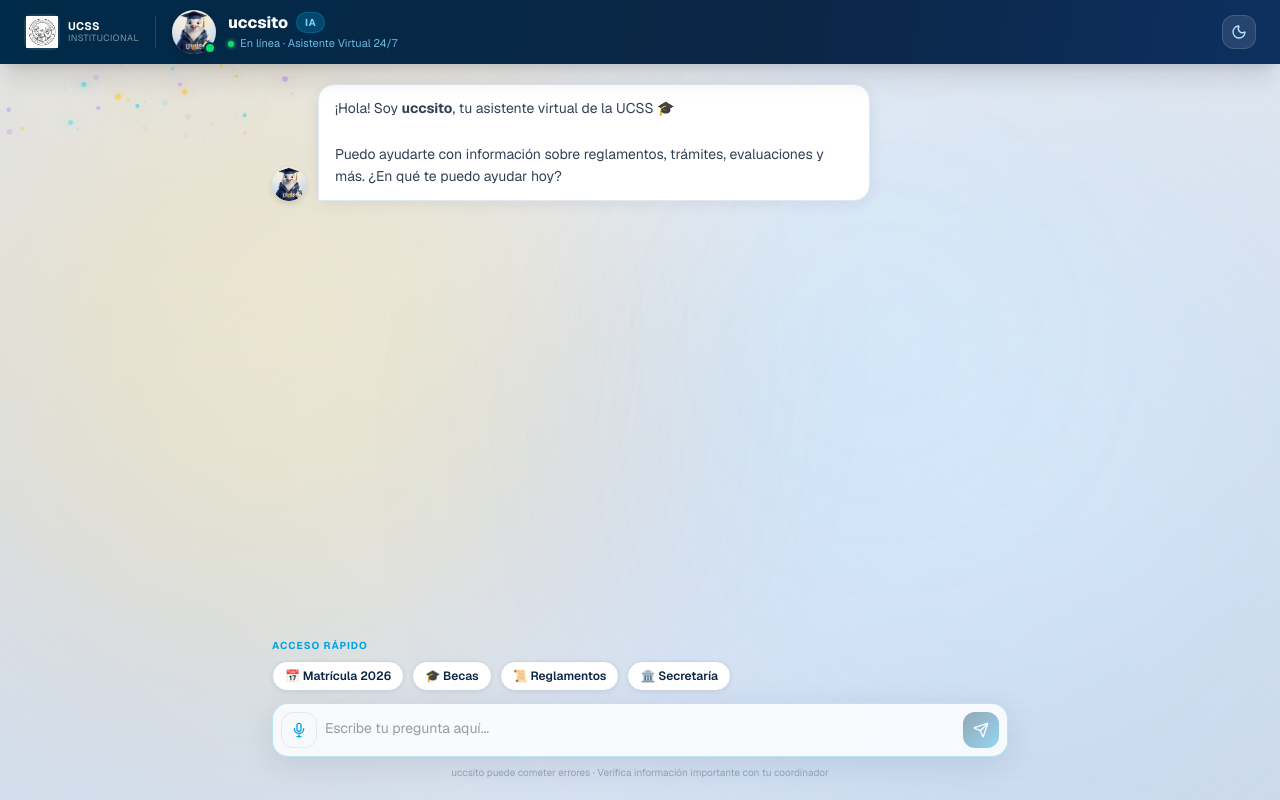
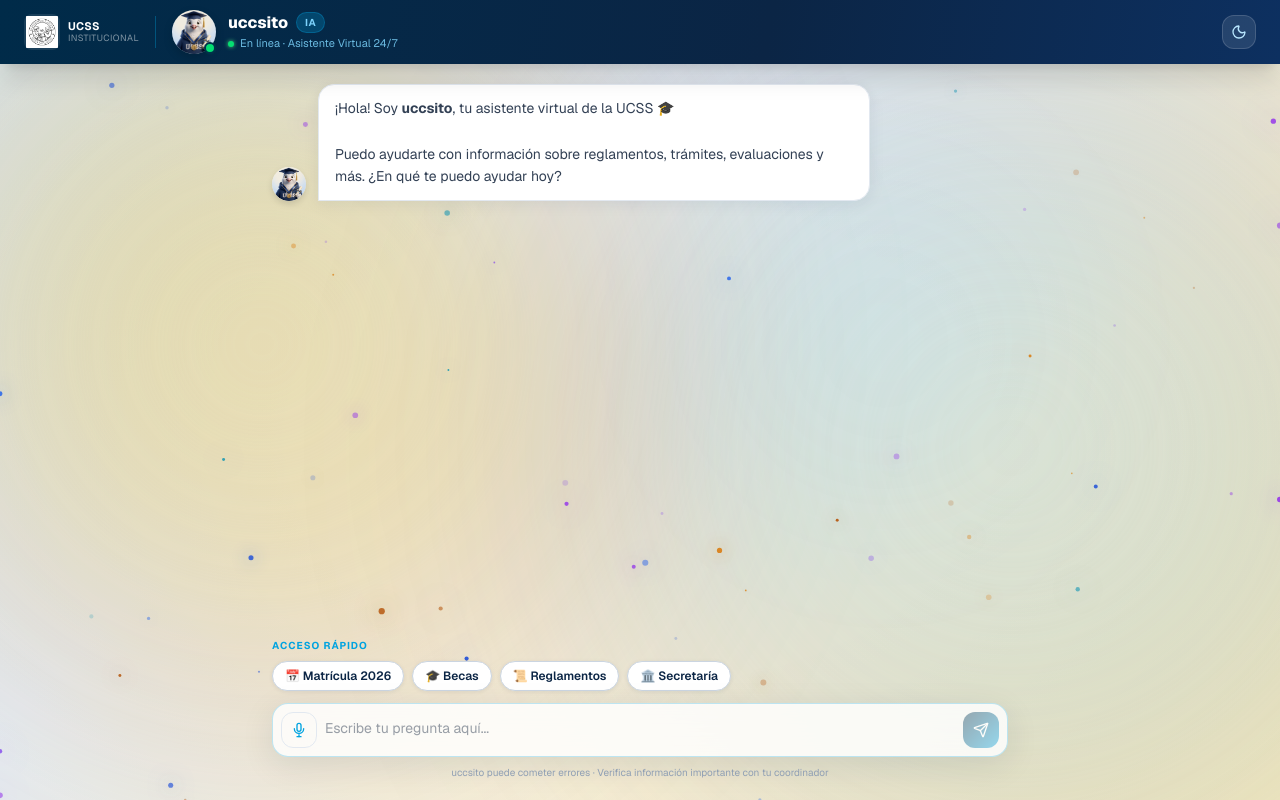
Before and after one commit to Lopezete2026100363/uccsito, a Next.js app: page /chat in a window 1280 px wide. Built offline with nearby package versions, Linux system fonts and the light colour scheme.

Commit message:
Corregida distribucion de particulas y visibilidad en modo claro

```diff
--- a/app/(student)/chat/page.tsx
+++ b/app/(student)/chat/page.tsx
@@ -93,11 +93,11 @@
 function CosmicBackdrop({ dark }: { dark: boolean }) {
   return (
     <div className="fixed inset-0 overflow-hidden pointer-events-none" style={{ zIndex: 0 }}>
-      {/* Base profunda azul-noche */}
+      {/* Base profunda azul-noche / pastel rico según el modo */}
       <div className="absolute inset-0" style={{
         background: dark
           ? 'radial-gradient(ellipse 140% 100% at 50% -10%, #101c3f 0%, #0B132B 40%, #080C1A 100%)'
-          : 'linear-gradient(180deg,#eef4fb 0%,#e3edf9 50%,#d9e6f7 100%)',
+          : 'linear-gradient(135deg,#E0F2FE 0%,#EAF3FE 35%,#FDF3D6 70%,#FEF3C7 100%)',
         transition: 'background .6s',
       }} />
 
@@ -107,9 +107,9 @@
         width: '85vmax', height: '85vmax',
         background: 'radial-gradient(circle, rgba(255,221,150,.75) 0%, rgba(251,191,36,.38) 24%, rgba(217,119,6,.16) 44%, rgba(217,119,6,0) 68%)',
         filter: 'blur(90px)',
-        opacity: dark ? 1 : 0.5,
+        opacity: dark ? 1 : 0.9,
         transition: 'opacity .6s',
-        mixBlendMode: dark ? 'screen' : 'normal',
+        mixBlendMode: dark ? 'screen' : 'multiply',
       }} />
 
       {/* Resplandor lunar — nebulosa fría difuminada, lado derecho */}
@@ -118,9 +118,9 @@
         width: '90vmax', height: '90vmax',
         background: 'radial-gradient(circle, rgba(196,224,255,.6) 0%, rgba(103,181,255,.3) 26%, rgba(56,90,150,.14) 48%, rgba(56,90,150,0) 70%)',
         filter: 'blur(100px)',
-        opacity: dark ? 0.95 : 0.4,
+        opacity: dark ? 0.95 : 0.8,
         transition: 'opacity .6s',
-        mixBlendMode: dark ? 'screen' : 'normal',
+        mixBlendMode: dark ? 'screen' : 'multiply',
       }} />
 
       {/* Aura cian adicional que le da profundidad al centro-derecha */}
@@ -129,13 +129,13 @@
         width: '46vmax', height: '46vmax',
         background: 'radial-gradient(circle, rgba(34,211,238,.16) 0%, rgba(34,211,238,0) 65%)',
         filter: 'blur(70px)',
-        opacity: dark ? 0.85 : 0.2,
+        opacity: dark ? 0.85 : 0.35,
       }} />
 
       {/* Viñeta suave para dar profundidad en los bordes */}
       <div className="absolute inset-0" style={{
         background: 'radial-gradient(ellipse at 50% 55%, transparent 35%, rgba(3,6,16,.4) 100%)',
-        opacity: dark ? 0.6 : 0.1,
+        opacity: dark ? 0.6 : 0.08,
       }} />
     </div>
   );
@@ -160,8 +160,10 @@
     resize();
     window.addEventListener('resize', resize);
 
-    // Paleta neón: cian, dorado, violeta
-    const palette = ['#22d3ee', '#7dd3fc', '#fbbf24', '#facc15', '#a78bfa', '#c084fc', '#f9a8d4'];
+    // Paleta según el modo: neón intenso en oscuro, saturada y bien definida en claro
+    const palette = dark
+      ? ['#22d3ee', '#7dd3fc', '#fbbf24', '#facc15', '#a78bfa', '#c084fc', '#f9a8d4']
+      : ['#1d4ed8', '#2563eb', '#d97706', '#b45309', '#7c3aed', '#9333ea', '#0891b2'];
 
     const count = 60;
     type Fly = {
@@ -241,41 +243,61 @@
     let t = 0;
     const draw = () => {
       ctx.clearRect(0, 0, canvas.width, canvas.height);
+      ctx.globalCompositeOperation = dark ? 'lighter' : 'source-over';
       t += 1;
 
       const { x: px, y: py, active } = pointerRef.current;
+      const REPEL_R = 46;
+      const ATTRACT_R = 230;
+      const MAX_SPEED = 2.6;
 
       flies.forEach(f => {
-        // Atracción cósmica hacia el puntero
+        // Vagabundeo ambiental: nunca se quedan quietas, incluso sin interacción
+        f.vx += Math.sin(t * 0.0021 + f.phase) * 0.012;
+        f.vy += Math.cos(t * 0.0025 + f.phase * 1.3) * 0.012;
+
+        // Atracción / repulsión fluida hacia el puntero
         if (active) {
           const dx = px - f.x;
           const dy = py - f.y;
-          const dist = Math.max(Math.sqrt(dx * dx + dy * dy), 1);
-          const pull = Math.min(140 / dist, 1) * 0.18;
-          f.vx += (dx / dist) * pull;
-          f.vy += (dy / dist) * pull;
-          f.r = f.baseR + Math.max(0, (160 - dist) / 160) * 2.2;
+          const dist = Math.max(Math.sqrt(dx * dx + dy * dy), 0.001);
+          if (dist < REPEL_R) {
+            const force = (1 - dist / REPEL_R) * 0.85;
+            f.vx -= (dx / dist) * force;
+            f.vy -= (dy / dist) * force;
+          } else if (dist < ATTRACT_R) {
+            const force = (1 - dist / ATTRACT_R) * 0.2;
+            f.vx += (dx / dist) * force;
+            f.vy += (dy / dist) * force;
+          }
+          f.r = f.baseR + Math.max(0, (ATTRACT_R - dist) / ATTRACT_R) * 2.2;
         } else {
           f.r += (f.baseR - f.r) * 0.08;
         }
 
-        // Fricción para que no aceleren indefinidamente
-        f.vx *= 0.965;
-        f.vy *= 0.965;
+        // Fricción suave (el vagabundeo evita que lleguen a detenerse del todo)
+        f.vx *= 0.975;
+        f.vy *= 0.975;
+
+        // Límite de velocidad máxima
+        const sp = Math.hypot(f.vx, f.vy);
+        if (sp > MAX_SPEED) { f.vx = (f.vx / sp) * MAX_SPEED; f.vy = (f.vy / sp) * MAX_SPEED; }
 
         f.x += f.vx;
         f.y += f.vy;
-        if (f.x < 0) f.x = canvas.width;
-        if (f.x > canvas.width) f.x = 0;
-        if (f.y < 0) f.y = canvas.height;
-        if (f.y > canvas.height) f.y = 0;
+
+        // Rebote suave en los bordes (con leve pérdida de energía, no teletransporte)
+        if (f.x < 0) { f.x = 0; f.vx *= -0.85; }
+        if (f.x > canvas.width) { f.x = canvas.width; f.vx *= -0.85; }
+        if (f.y < 0) { f.y = 0; f.vy *= -0.85; }
+        if (f.y > canvas.height) { f.y = canvas.height; f.vy *= -0.85; }
 
         const alpha = dark
           ? 0.55 + 0.45 * Math.sin(t * f.speed + f.phase)
-          : 0.28 + 0.28 * Math.sin(t * f.speed + f.phase);
+          : 0.55 + 0.35 * Math.sin(t * f.speed + f.phase);
         ctx.save();
         ctx.globalAlpha = alpha;
-        ctx.shadowBlur = f.glow * (dark ? 2.8 : 1.6);
+        ctx.shadowBlur = f.glow * (dark ? 2.8 : 2.2);
         ctx.shadowColor = f.color;
         ctx.beginPath();
         ctx.arc(f.x, f.y, f.r, 0, Math.PI * 2);
@@ -323,7 +345,7 @@
     <canvas
       ref={canvasRef}
       className="fixed inset-0 pointer-events-none"
-      style={{ zIndex: 1 }}
+      style={{ zIndex: 1, width: '100vw', height: '100vh' }}
     />
   );
 }
@@ -406,7 +428,7 @@
   };
 
   // ── Colores según modo ──────────────────────────────────────────────────────
-  const bg       = dark ? '#0B132B' : '#F4F7FA';
+  const bg       = dark ? '#0B132B' : '#E0F2FE';
   const bubble   = dark ? { bg: '#1E293B', border: '#334155', text: '#F8FAFC' }
                         : { bg: '#ffffff', border: '#E2E8F0', text: '#334155' };
   const glassBar = dark
```
